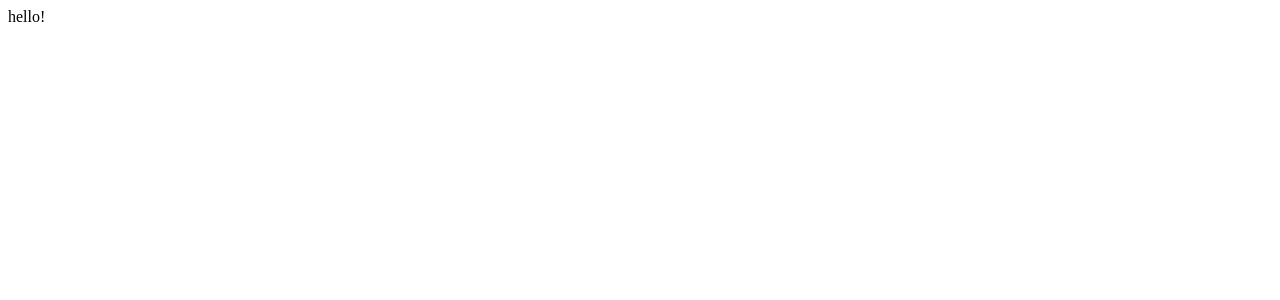
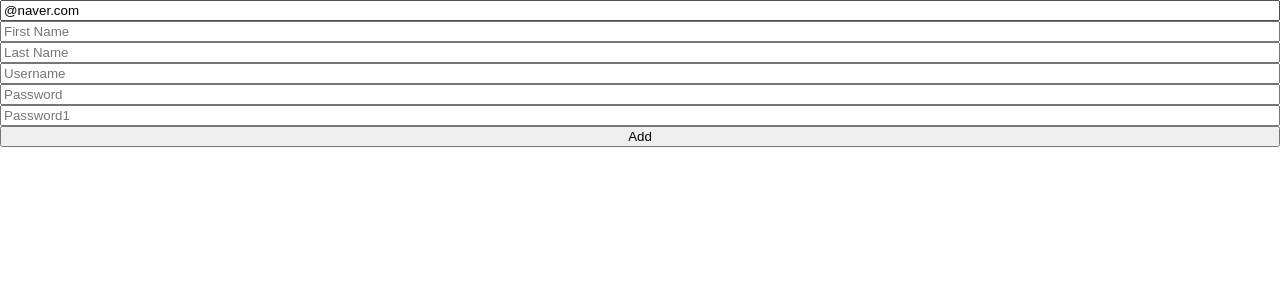
Before and after one commit to mungsik/State_management_NomadCoders, a React (Create React App) app in the folder state_management/: page / in a window 1280 px wide. Shown: the top 300 px of the page. Built offline with nearby package versions, Linux system fonts and the light colour scheme.

Commit message:
react hook form

```diff
--- a/state_management/package.json
+++ b/state_management/package.json
@@ -8,7 +8,12 @@
     "@testing-library/user-event": "^13.5.0",
     "react": "^18.1.0",
     "react-dom": "^18.1.0",
+    "react-hook-form": "^7.31.2",
+    "react-query": "^3.39.0",
+    "react-router-dom": "^6.3.0",
     "react-scripts": "5.0.1",
+    "recoil": "^0.7.3-alpha.2",
+    "styled-components": "^5.3.5",
     "web-vitals": "^2.1.4"
   },
   "scripts": {
--- a/state_management/src/App.js
+++ b/state_management/src/App.js
@@ -1,5 +1,74 @@
+import { createGlobalStyle } from "styled-components";
+import ToDoList from "./ToDoList";
+
+const GlobalStyle = createGlobalStyle`
+@import url('https://fonts.googleapis.com/css2?family=Source+Sans+Pro:wght@300;400&display=swap');
+html, body, div, span, applet, object, iframe,
+h1, h2, h3, h4, h5, h6, p, blockquote, pre,
+a, abbr, acronym, address, big, cite, code,
+del, dfn, em, img, ins, kbd, q, s, samp,
+small, strike, strong, sub, sup, tt, var,
+b, u, i, center,
+dl, dt, dd, menu, ol, ul, li,
+fieldset, form, label, legend,
+table, caption, tbody, tfoot, thead, tr, th, td,
+article, aside, canvas, details, embed,
+figure, figcaption, footer, header, hgroup,
+main, menu, nav, output, ruby, section, summary,
+time, mark, audio, video {
+  margin: 0;
+  padding: 0;
+  border: 0;
+  font-size: 100%;
+  font: inherit;
+  vertical-align: baseline;
+}
+/* HTML5 display-role reset for older browsers */
+article, aside, details, figcaption, figure,
+footer, header, hgroup, main, menu, nav, section {
+  display: block;
+}
+/* HTML5 hidden-attribute fix for newer browsers */
+*[hidden] {
+    display: none;
+}
+body {
+  line-height: 1;
+}
+menu, ol, ul {
+  list-style: none;
+}
+blockquote, q {
+  quotes: none;
+}
+blockquote:before, blockquote:after,
+q:before, q:after {
+  content: '';
+  content: none;
+}
+table {
+  border-collapse: collapse;
+  border-spacing: 0;
+}
+* {
+  box-sizing: border-box;
+}
+body {
+  font-family: 'Source Sans Pro', sans-serif;
+}
+/* 모든 링크들이 밑줄을 갖지 않도록 만듦. */
+a {
+  text-decoration: none;
+}
+`;
+
 function App() {
-  return <div>hello!</div>;
+  return (
+    <>
+      <GlobalStyle />
+      <ToDoList />
+    </>
+  );
 }
 
 export default App;
--- /dev/null
+++ b/state_management/src/ToDoList.jsx
@@ -0,0 +1,117 @@
+import React, { useState } from "react";
+import { useForm } from "react-hook-form";
+
+function ToDoList() {
+  // watch는 내가 form의 입력값들의 변화를 관찰 할 수 있게해줌.
+  // handleSubmit => validation, preventDefault 등을 담당
+  const {
+    register,
+    watch,
+    handleSubmit,
+    // 구조분해할당으로 나중에 이를 이용할 때, formState.errors가 아닌 errors로 사용할 수 있게함.
+    formState: { errors },
+  } = useForm({
+    defaultValues: {
+      email: "@naver.com",
+    },
+  });
+  // 데이터가 유효하지 않을 수도 있기 때문에 react-hook-form이 모든 validation을
+  // 다 마쳤을 떄만 호출되는 onValid 함수
+  const onValid = (data) => {
+    console.log(data);
+  };
+  console.log(errors);
+  return (
+    <div>
+      <form
+        style={{ display: "flex", flexDirection: "column" }}
+        onSubmit={handleSubmit(onValid)}
+      >
+        {/* spread syntax사용 => register함수가 반환하는 객체를 가져다가 input에 props로 전달 */}
+        {/* <input {...register("Email")} required placeholder="Email" /> */}
+        {/* required를 씀으로써 HTML으로부터 보호를 받을 수 있다 */}
+        {/* 그러나 이렇게하면, 해커들이 required를 지우고 사용할 수 있기때문에 */}
+        {/* 다음과 같이 자바스크립트 안에서 validation을 한다 */}
+        {/* 만약에 유저가 required인 곳에 안적고 제출을 하게되면 */}
+        {/* 자동으로 입력되지 않은 칸으로 커서를 옮기는 기능을 갖고 있음 */}
+        <input
+          {...register("email", {
+            required: "Email required",
+            pattern: {
+              // 정규식으로 메일 적합성 판단.
+              value: /^[A-Za-z0-9._%+-]+@naver.com$/,
+              message: "Only naver.com emails allowd",
+            },
+          })}
+          placeholder="Email"
+        />
+        <span>{errors?.email?.message}</span>
+        <input
+          {...register("firstName", { required: true })}
+          placeholder="First Name"
+        />
+        <span>{errors?.firstName?.message}</span>
+        <input
+          {...register("lastName", { required: true })}
+          placeholder="Last Name"
+        />
+        <span>{errors?.lastName?.message}</span>
+        <input
+          {...register("username", { required: true, minLength: 10 })}
+          placeholder="Username"
+        />
+        <span>{errors?.username?.message}</span>
+        <input
+          {...register("password", { required: true, minLength: 5 })}
+          placeholder="Password"
+        />
+        <span>{errors?.password?.message}</span>
+        <input
+          {...register("password1", {
+            // 유저에게 에러 메세지 보내주기
+            required: "Password is required",
+            minLength: {
+              value: 5,
+              message: "Your password is too short.",
+            },
+          })}
+          placeholder="Password1"
+        />
+        <span>{errors?.password1?.message}</span>
+        <button>Add</button>
+      </form>
+    </div>
+  );
+}
+
+/* function ToDoList() {
+  const [toDo, setToDo] = useState("");
+  const [toDoError, setToDoError] = useState("");
+  // 입력 받은 값에 따라 바뀌는 값들.
+  const onChange = (event) => {
+    const {
+      currentTarget: { value },
+    } = event;
+    setToDo(value);
+    setToDoError("");
+  };
+  const onSubmit = (event) => {
+    event.preventDefault();
+    // valitdation 작업
+    if (toDo.length < 10) {
+      return setToDoError("To do should be longer");
+    }
+    console.log("submit");
+  };
+  return (
+    <div>
+      <form onSubmit={onSubmit}>
+        <input onChange={onChange} value={toDo} placeholder="Write To Do.." />
+        <button>Add</button>
+        {toDoError !== "" ? toDoError : null}
+      </form>
+    </div>
+  );
+} */
+
+export default ToDoList;
--- a/state_management/src/index.js
+++ b/state_management/src/index.js
@@ -1,10 +1,17 @@
 import React from "react";
 import ReactDOM from "react-dom/client";
 import App from "./App";
+import { RecoilRoot } from "recoil";
+import { ThemeProvider } from "styled-components";
+import { darkTheme } from "./theme";
 
 const root = ReactDOM.createRoot(document.getElementById("root"));
 root.render(
   <React.StrictMode>
-    <App />
+    <RecoilRoot>
+      <ThemeProvider theme={darkTheme}>
+        <App />
+      </ThemeProvider>
+    </RecoilRoot>
   </React.StrictMode>
 );
--- /dev/null
+++ b/state_management/src/theme.js
@@ -0,0 +1,6 @@
+export const darkTheme = {
+  bgColor: "#2f3640",
+  textColor: "white",
+  accentColor: "#9c88ff",
+  cardBgColor: "transparent",
+};
```
Also changed, not shown: 1 other file (tests, documents, lock files or other folders).
